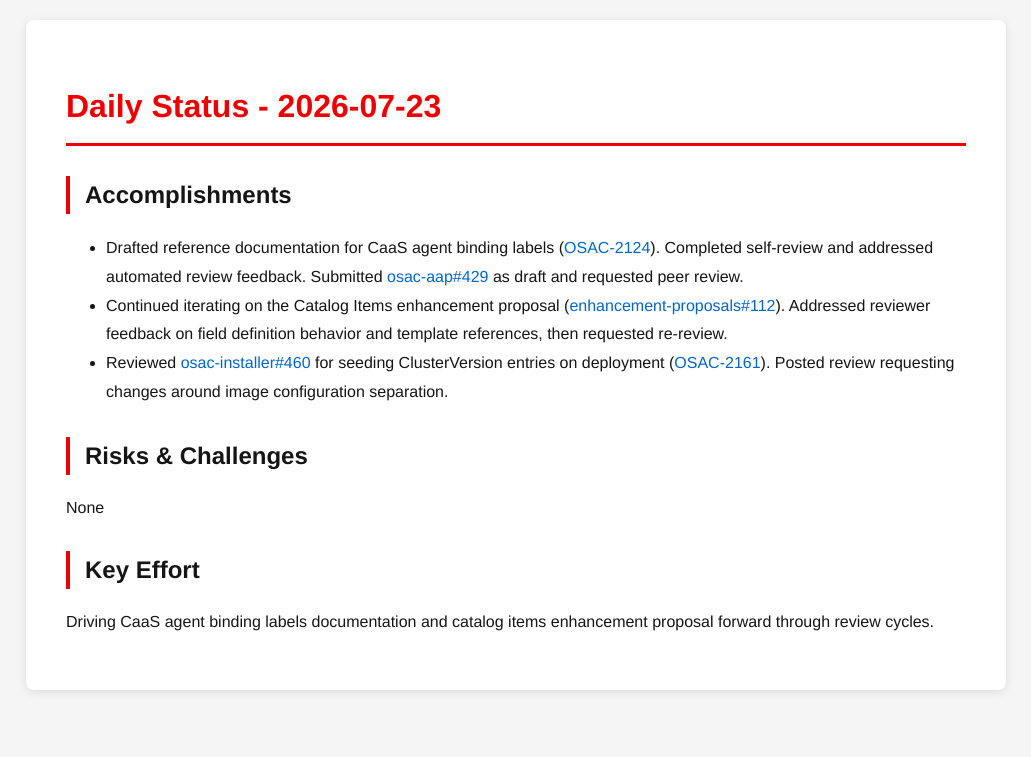
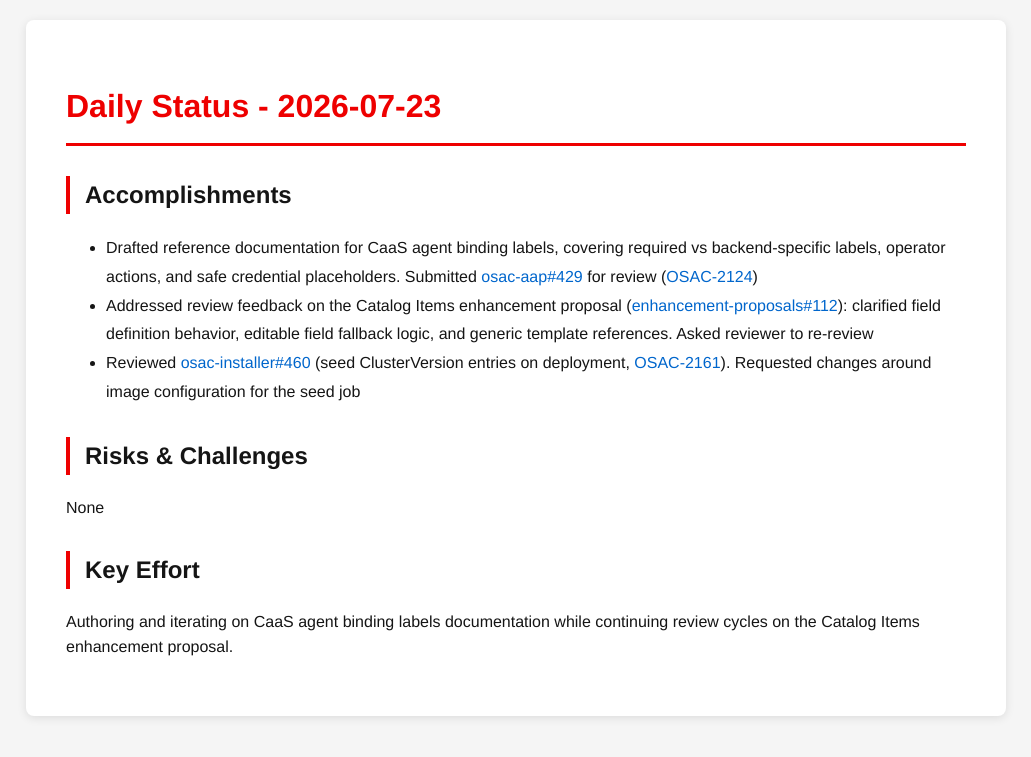
Before and after one commit to tzvatot/daily-status, a Jekyll site: the page built from 2026-07-23.md, in a window 1280 px wide. Shown: the top 757 px of the page, without its empty margins (124-1155 px from the left). Built offline with Jekyll 4.4.1, drawn with Linux system fonts in a browser that asks for light colours.

Commit message:
Daily status update - 2026-07-23

```diff
--- a/2026-07-23.md
+++ b/2026-07-23.md
@@ -7,12 +7,12 @@ date: 2026-07-23
 # Daily Status - 2026-07-23
 
 ## Accomplishments
-- Drafted reference documentation for CaaS agent binding labels ([OSAC-2124](https://redhat.atlassian.net/browse/OSAC-2124)). Completed self-review and addressed automated review feedback. Submitted [osac-aap#429](https://github.com/osac-project/osac-aap/pull/429) as draft and requested peer review.
-- Continued iterating on the Catalog Items enhancement proposal ([enhancement-proposals#112](https://github.com/osac-project/enhancement-proposals/pull/112)). Addressed reviewer feedback on field definition behavior and template references, then requested re-review.
-- Reviewed [osac-installer#460](https://github.com/osac-project/osac-installer/pull/460) for seeding ClusterVersion entries on deployment ([OSAC-2161](https://redhat.atlassian.net/browse/OSAC-2161)). Posted review requesting changes around image configuration separation.
+- Drafted reference documentation for CaaS agent binding labels, covering required vs backend-specific labels, operator actions, and safe credential placeholders. Submitted [osac-aap#429](https://github.com/osac-project/osac-aap/pull/429) for review ([OSAC-2124](https://redhat.atlassian.net/browse/OSAC-2124))
+- Addressed review feedback on the Catalog Items enhancement proposal ([enhancement-proposals#112](https://github.com/osac-project/enhancement-proposals/pull/112)): clarified field definition behavior, editable field fallback logic, and generic template references. Asked reviewer to re-review
+- Reviewed [osac-installer#460](https://github.com/osac-project/osac-installer/pull/460) (seed ClusterVersion entries on deployment, [OSAC-2161](https://redhat.atlassian.net/browse/OSAC-2161)). Requested changes around image configuration for the seed job
 
 ## Risks & Challenges
 None
 
 ## Key Effort
-Driving CaaS agent binding labels documentation and catalog items enhancement proposal forward through review cycles.
+Authoring and iterating on CaaS agent binding labels documentation while continuing review cycles on the Catalog Items enhancement proposal.
```
